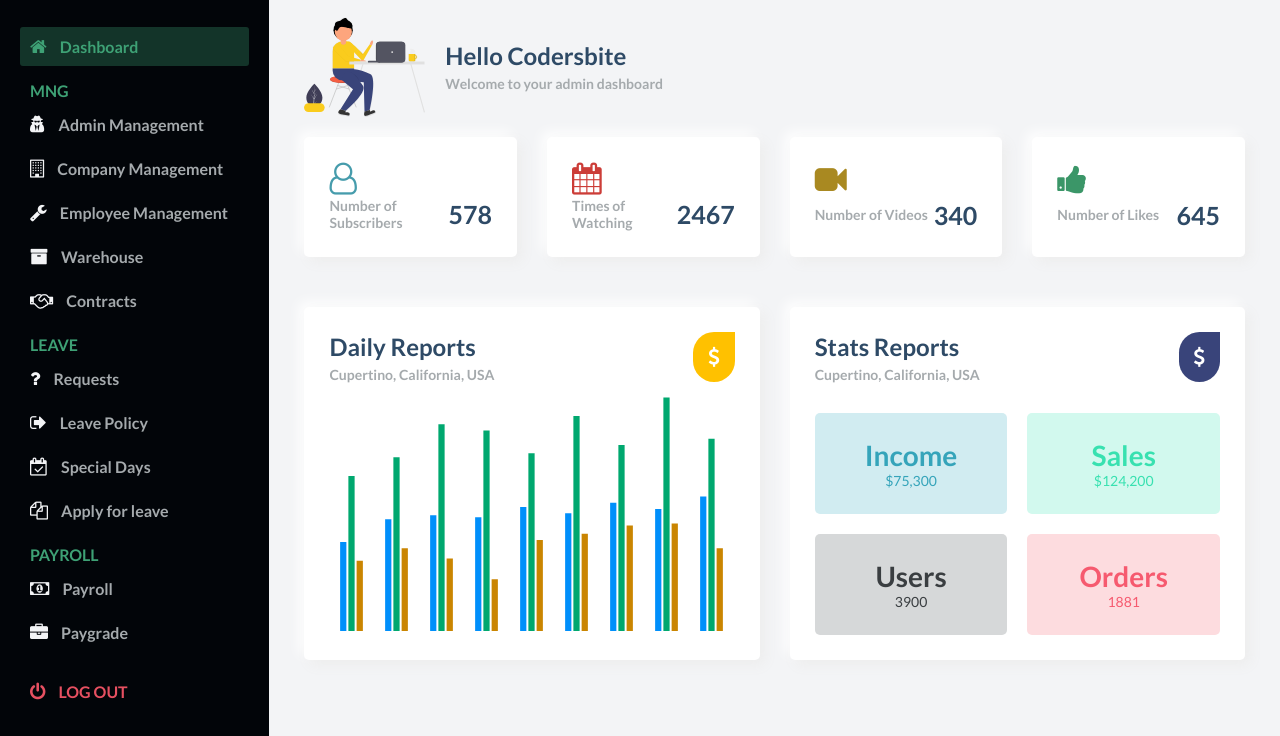
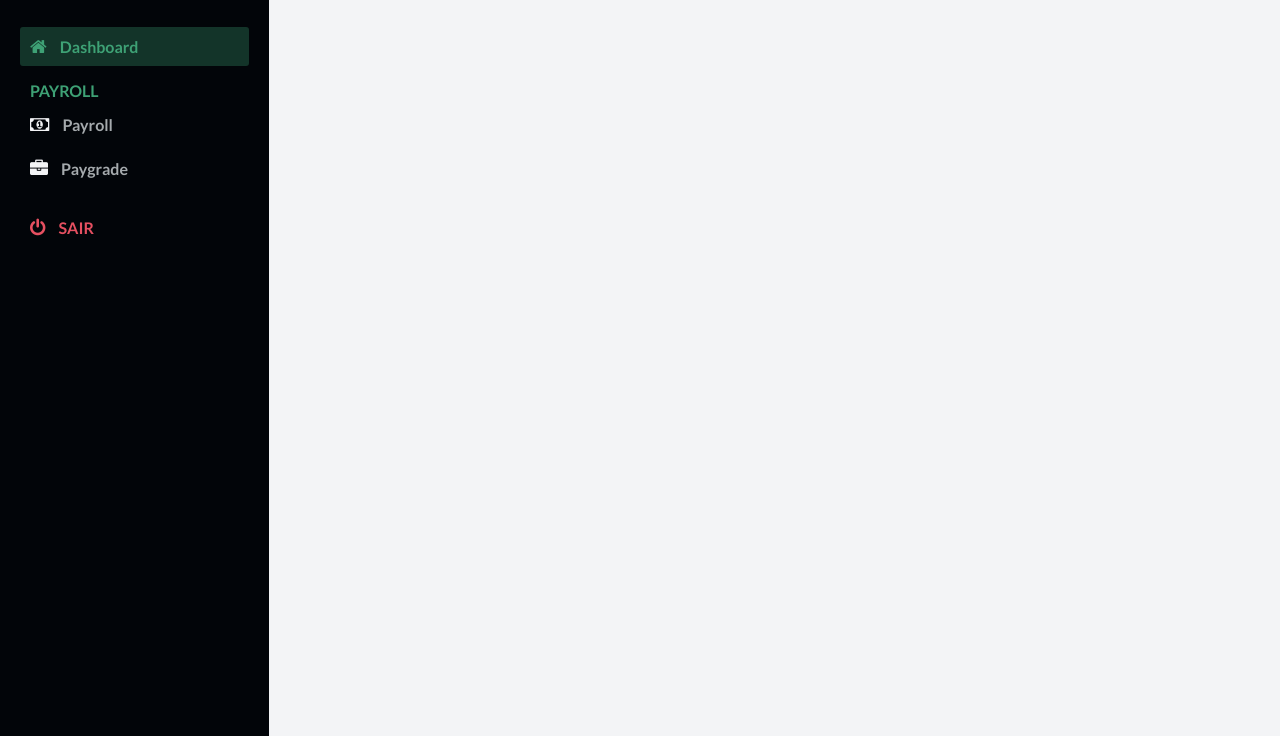
Before and after one commit to walysonrodrigo/projetoMecanica, a plain HTML site: page src/components/Cliente/adminEmpresa/index.html in a window 1280 px wide. Shown: the part 64-800 px from the top of the page. Drawn offline with nearby package versions, Linux system fonts and the light colour scheme.

Commit message:
Organização das pastas

```diff
--- a/src/components/Cliente/adminEmpresa/index.html
+++ b/src/components/Cliente/adminEmpresa/index.html
@@ -9,7 +9,7 @@
       integrity="sha384-wvfXpqpZZVQGK6TAh5PVlGOfQNHSoD2xbE+QkPxCAFlNEevoEH3Sl0sibVcOQVnN"
       crossorigin="anonymous"
     />
-    <link rel="stylesheet" href="styles.css" />
+    <link rel="stylesheet" href="../adminEmpresa/css/styles.css" />
     <title>CSS GRID DASHBOARD</title>
   </head>
   <body id="body">
@@ -41,110 +41,18 @@
         <div class="main__container">
           <!-- MAIN TITLE STARTS HERE -->
 
-          <div class="main__title">
-            <img src="/src/components/assets/hello.svg" alt="" />
-            <div class="main__greeting">
-              <h1>Hello Codersbite</h1>
-              <p>Welcome to your admin dashboard</p>
-            </div>
-          </div>
-
           <!-- MAIN TITLE ENDS HERE -->
 
-          <!-- MAIN CARDS STARTS HERE -->
-          <div class="main__cards">
-            <div class="card">
-              <i
-                class="fa fa-user-o fa-2x text-lightblue"
-                aria-hidden="true"
-              ></i>
-              <div class="card_inner">
-                <p class="text-primary-p">Number of Subscribers</p>
-                <span class="font-bold text-title">578</span>
-              </div>
-            </div>
+          <!-- Principal inicio -->
 
-            <div class="card">
-              <i class="fa fa-calendar fa-2x text-red" aria-hidden="true"></i>
-              <div class="card_inner">
-                <p class="text-primary-p">Times of Watching</p>
-                <span class="font-bold text-title">2467</span>
-              </div>
-            </div>
+          <!-- Principal Fim -->
 
-            <div class="card">
-              <i
-                class="fa fa-video-camera fa-2x text-yellow"
-                aria-hidden="true"
-              ></i>
-              <div class="card_inner">
-                <p class="text-primary-p">Number of Videos</p>
-                <span class="font-bold text-title">340</span>
-              </div>
-            </div>
+          <!-- Principal 2 inicio -->
 
-            <div class="card">
-              <i
-                class="fa fa-thumbs-up fa-2x text-green"
-                aria-hidden="true"
-              ></i>
-              <div class="card_inner">
-                <p class="text-primary-p">Number of Likes</p>
-                <span class="font-bold text-title">645</span>
-              </div>
-            </div>
-          </div>
-          <!-- MAIN CARDS ENDS HERE -->
-
-          <!-- CHARTS STARTS HERE -->
-          <div class="charts">
-            <div class="charts__left">
-              <div class="charts__left__title">
-                <div>
-                  <h1>Daily Reports</h1>
-                  <p>Cupertino, California, USA</p>
-                </div>
-                <i class="fa fa-usd" aria-hidden="true"></i>
-              </div>
-              <div id="apex1"></div>
-            </div>
-
-            <div class="charts__right">
-              <div class="charts__right__title">
-                <div>
-                  <h1>Stats Reports</h1>
-                  <p>Cupertino, California, USA</p>
-                </div>
-                <i class="fa fa-usd" aria-hidden="true"></i>
-              </div>
-
-              <div class="charts__right__cards">
-                <div class="card1">
-                  <h1>Income</h1>
-                  <p>$75,300</p>
-                </div>
-
-                <div class="card2">
-                  <h1>Sales</h1>
-                  <p>$124,200</p>
-                </div>
-
-                <div class="card3">
-                  <h1>Users</h1>
-                  <p>3900</p>
-                </div>
-
-                <div class="card4">
-                  <h1>Orders</h1>
-                  <p>1881</p>
-                </div>
-              </div>
-            </div>
-          </div>
-          <!-- CHARTS ENDS HERE -->
+          <!-- Principal 2 fim -->
         </div>
       </main>
-
+      <!-- Menu-Sidebar inicio -->
       <div id="sidebar">
         <div class="sidebar__title">
           <div class="sidebar__img">
@@ -158,49 +66,10 @@
             aria-hidden="true"
           ></i>
         </div>
-
         <div class="sidebar__menu">
           <div class="sidebar__link active_menu_link">
             <i class="fa fa-home"></i>
             <a href="#">Dashboard</a>
-          </div>
-          <h2>MNG</h2>
-          <div class="sidebar__link">
-            <i class="fa fa-user-secret" aria-hidden="true"></i>
-            <a href="#">Admin Management</a>
-          </div>
-          <div class="sidebar__link">
-            <i class="fa fa-building-o"></i>
-            <a href="#">Company Management</a>
-          </div>
-          <div class="sidebar__link">
-            <i class="fa fa-wrench"></i>
-            <a href="#">Employee Management</a>
-          </div>
-          <div class="sidebar__link">
-            <i class="fa fa-archive"></i>
-            <a href="#">Warehouse</a>
-          </div>
-          <div class="sidebar__link">
-            <i class="fa fa-handshake-o"></i>
-            <a href="#">Contracts</a>
-          </div>
-          <h2>LEAVE</h2>
-          <div class="sidebar__link">
-            <i class="fa fa-question"></i>
-            <a href="#">Requests</a>
-          </div>
-          <div class="sidebar__link">
-            <i class="fa fa-sign-out"></i>
-            <a href="#">Leave Policy</a>
-          </div>
-          <div class="sidebar__link">
-            <i class="fa fa-calendar-check-o"></i>
-            <a href="#">Special Days</a>
-          </div>
-          <div class="sidebar__link">
-            <i class="fa fa-files-o"></i>
-            <a href="#">Apply for leave</a>
           </div>
           <h2>PAYROLL</h2>
           <div class="sidebar__link">
@@ -213,10 +82,11 @@
           </div>
           <div class="sidebar__logout">
             <i class="fa fa-power-off"></i>
-            <a href="#">Log out</a>
+            <a href="#">Sair</a>
           </div>
         </div>
       </div>
+      <!-- Menu-Sidebar fim -->
     </div>
     <script src="https://cdn.jsdelivr.net/npm/apexcharts"></script>
     <script src="script.js"></script>
```
